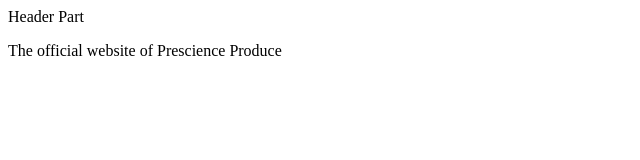
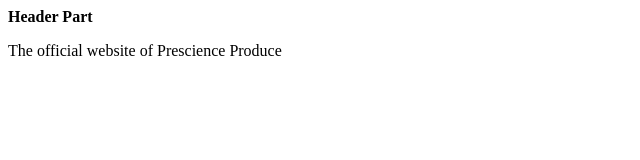
Before and after one commit to PrescienceProduce/prescienceweb, a plain HTML site: page index.html in a window 1280 px wide. Shown: the full height of the page, 0-640 px from the left. Drawn offline with Linux system fonts and the light colour scheme.

Commit message:
Update index.html

```diff
--- a/index.html
+++ b/index.html
@@ -1,10 +1,9 @@
 <html>
   <head>
-  </head>
   <body>
     <tr>
     <td colspan="2" style="background-color:#00CC00;height:30px;">
-      Header Part
+      <b>Header Part</b>
     </td>
     <p>The official website of Prescience Produce</p>
     </tr>
```
